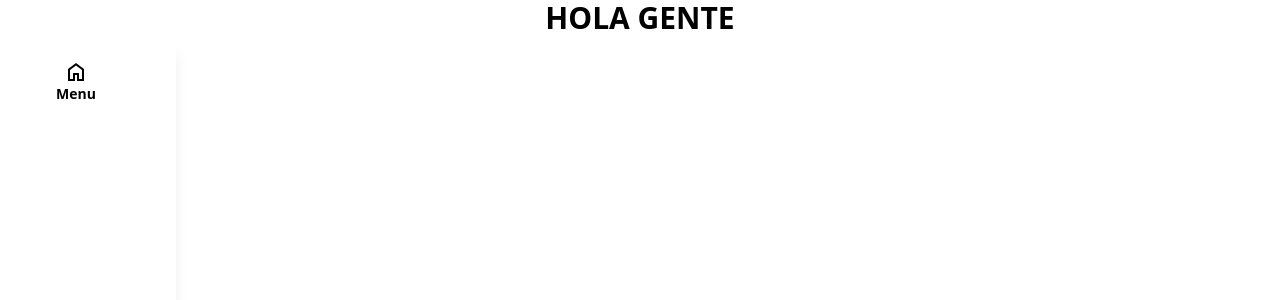
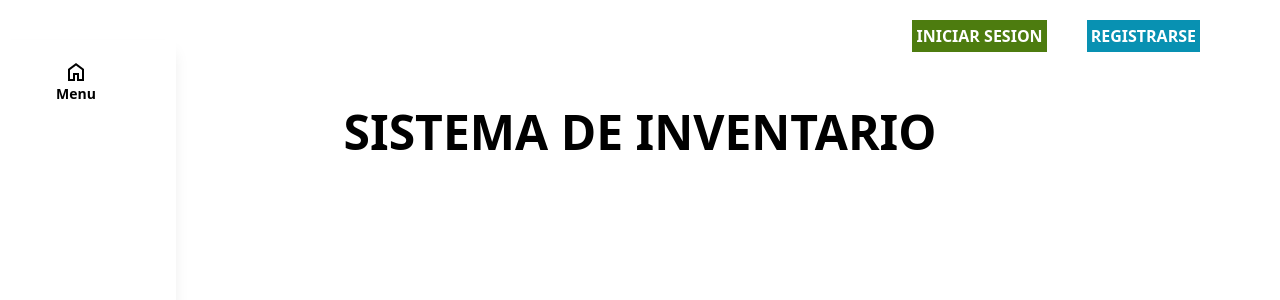
Before and after one commit to Ramirez-05/-App-SuperMarket, a React (Create React App) app in the folder App-React/: page /homepage in a window 1280 px wide. Shown: the top 300 px of the page. Built offline with nearby package versions, Linux system fonts and the light colour scheme.

Commit message:
Update HomePage.js

```diff
--- a/App-React/src/components/HomePage/HomePage.js
+++ b/App-React/src/components/HomePage/HomePage.js
@@ -1,11 +1,31 @@
 import React from "react";
+import { Link } from "react-router-dom";
+
 
 export default function HomePage() {
     return (
-        <div className="flex justify-center">
-            <h1 className="text-3xl font-bold">
-                HOLA GENTE
+    <div className="">
+        {/*Navbar login-registrarse*/}
+        <div className="flex justify-end mr-20 mt-5">
+            <Link to='/login'>
+            <h1 className="text-base bg-lime-700 text-white font-bold mr-10 p-1 hover:bg-slate-100 hover:text-lime-700">
+                INICIAR SESION
             </h1>
+            </Link>
+
+            <Link to='/createaccount'>
+            <h1 className="text-base text-white font-bold bg-cyan-600 p-1 hover:bg-slate-100 hover:text-cyan-600">
+            REGISTRARSE
+            </h1>
+            </Link>
         </div>
+
+
+        <div className="flex justify-center mt-14">
+        <h1 className="text-5xl font-black">
+            SISTEMA DE INVENTARIO
+        </h1>
+        </div>
+    </div>
     );
 }
```
